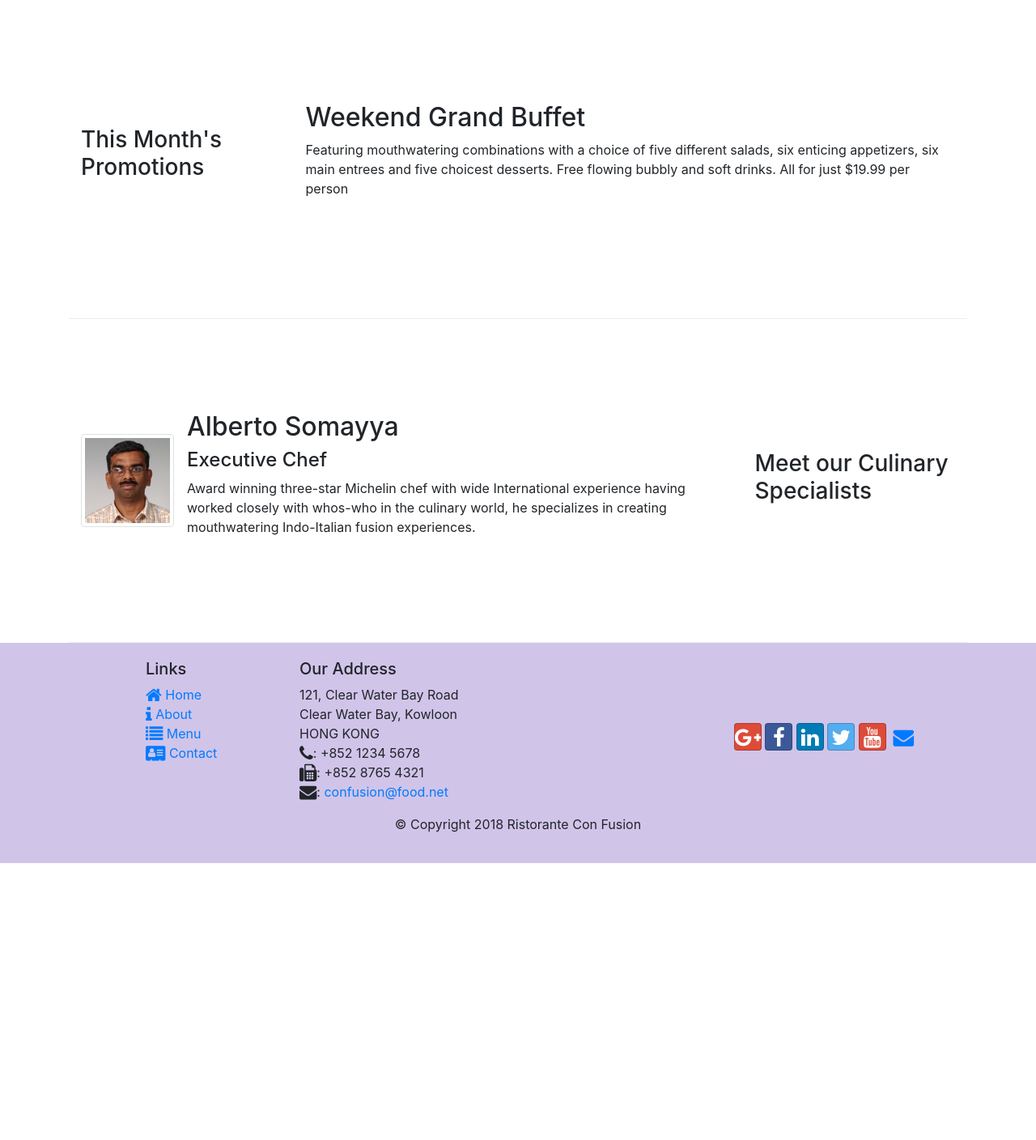
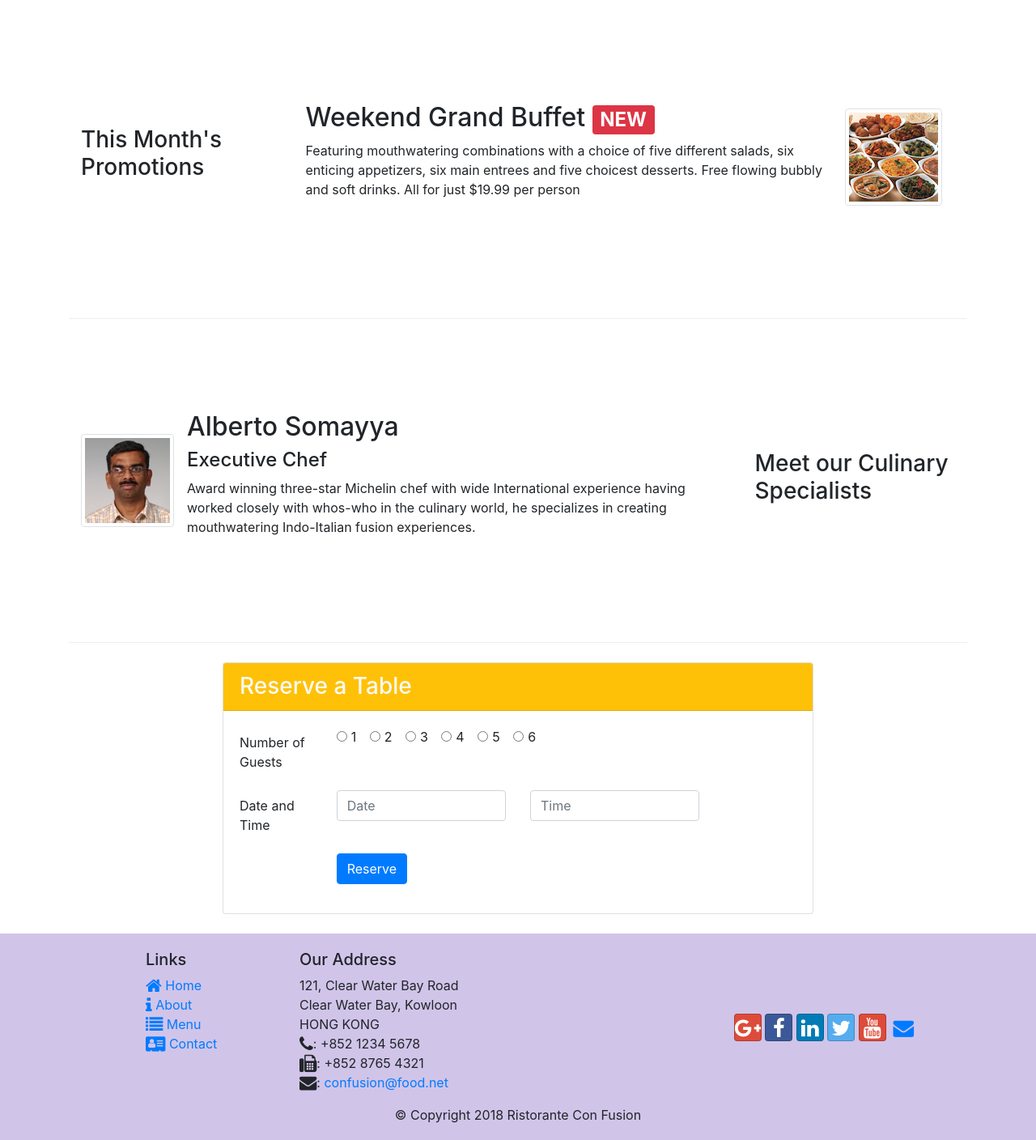
Before and after one commit to ahmed751995/coursera-bootstrap4, a website: page index.html in a window 1280 px wide. Shown: the part 740-2148 px from the top of the page at 81% size. Before the commit the page ends 1806 px from the top, so only its background shows below. Drawn offline with nearby package versions, Linux system fonts and the light colour scheme.

Commit message:
assignment 2

```diff
--- a/index.html
+++ b/index.html
@@ -52,6 +52,9 @@
         <div class="col-12 col-sm align-self-center">
           <img src="img/logo.png" class="img-fluid">
         </div>
+        <div class="col-12 col-sm align-self-center">
+          <a href="#reserve" class="btn btn-block btn-warning">Reserved Table</a>
+        </div>
       </div>
     </div>
   </header>
@@ -66,7 +69,8 @@
         <div class="media">
           <img class="d-flex mr-3 img-thumbnail align-self-center" src="img/uthappizza.png" alt="Uthappizza">
           <div class="media-body">
-            <h2 class="mt-0">Uthappizza</h2>
+            <h2 class="mt-0">Uthappizza <span class="badge badge-danger">HOT</span> <span
+                class="badge badge-pill badge-secondary">$4.99</span></h2>
             <p class="d-none d-sm-block">A unique combination of Indian Uthappam (pancake) and
               Italian pizza, topped with Cerignola olives, ripe vine
               cherry tomatoes, Vidalia onion, Guntur chillies and
@@ -81,13 +85,18 @@
         <h3>This Month's Promotions</h3>
       </div>
       <div class="col col-sm col-md">
-        <h2>Weekend Grand Buffet</h2>
-        <p>
+        <div class="media">
+          <div class="media-body">
+            <h2>Weekend Grand Buffet <span class="badge badge-danger">NEW</span></h2>
+            <p class="d-none d-sm-block">
               Featuring mouthwatering combinations with a choice of five different
               salads, six enticing appetizers, six main entrees and five choicest
               desserts. Free flowing bubbly and soft drinks. All for just $19.99
               per person
             </p>
+          </div>
+          <img src="img/buffet.png" class="d-flex mr-3 img-thumbnail align-self-center" alt="buffet">
+        </div>
       </div>
     </div>
 
@@ -97,8 +106,7 @@
       </div>
       <div class="col col-sm order-sm-first col-md">
         <div class="media">
-          <img class="d-flex mr-3 img-thumbnail align-self-center"
-                  src="img/alberto.png" alt="Alberto Somayya">
+          <img class="d-flex mr-3 img-thumbnail align-self-center" src="img/alberto.png" alt="Alberto Somayya">
           <div class="media-body">
             <h2 class="mt-0">Alberto Somayya</h2>
             <h4>Executive Chef</h4>
@@ -110,6 +118,62 @@
           </div>
         </div>
 
+      </div>
+    </div>
+
+    <div id="reserve" class="row mt-4 mb-4">
+      <div class="col-12 col-sm-8 mx-auto">
+        <div class="card">
+          <h3 class="card-header bg-warning text-light">Reserve a Table</h3>
+          <div class="card-body">
+            <form>
+              <div class="form-group row">
+                <label class="col-12 col-md-2 col-form-label">Number of Guests</label>
+                <div class="col-10">
+                  <div class="form-check form-check-inline">
+                    <input type="radio" class="form-check-input" name="radio" id="radio1" value="1">
+                    <label for="radio1" class="form-check-label">1</label>
+                  </div>
+                  <div class="form-check form-check-inline">
+                    <input type="radio" class="form-check-input" name="radio" id="radio2" value="1">
+                    <label for="radio2" class="form-check-label">2</label>
+                  </div>
+                  <div class="form-check form-check-inline">
+                    <input type="radio" class="form-check-input" name="radio" id="radio3" value="3">
+                    <label for="radio3" class="form-check-label">3</label>
+                  </div>
+                  <div class="form-check form-check-inline">
+                    <input type="radio" class="form-check-input" name="radio" id="radio4" value="4">
+                    <label for="radio4" class="form-check-label">4</label>
+                  </div>
+                  <div class="form-check form-check-inline">
+                    <input type="radio" class="form-check-input" name="radio" id="radio5" value="5">
+                    <label for="radio5" class="form-check-label">5</label>
+                  </div>
+                  <div class="form-check form-check-inline">
+                    <input type="radio" class="form-check-input" name="radio" id="radio6" value="6">
+                    <label for="radio6" class="form-check-label">6</label>
+                  </div>
+                </div>
+              </div>
+              <div class="form-group row">
+                <label for="" class="col-12 col-md-2 col-form-label">Date and Time</label>
+                <div class="col-12 col-md-4">
+                  <input type="text" name="date" placeholder="Date" class="form-control">
+                </div>
+                <div class="col-12 col-md-4">
+                  <input type="text" name="time" placeholder="Time" class="form-control">
+                </div>
+              </div>
+              <div class="form-group row">
+                <label for="" class="col-12 col-md-2 col-form-label"></label>
+                <div class="col">
+                  <button class="btn btn-primary" type="submit">Reserve</button>
+                </div>
+              </div>
+            </form>
+          </div>
+        </div>
       </div>
     </div>
   </div>
```
Also changed, not shown: contactus.html (+2 -2 lines), ScreenShots/assignment2-1.png (added), ScreenShots/assignment2-2.png (added). Lines whose indentation alone changed are shown as unchanged.
